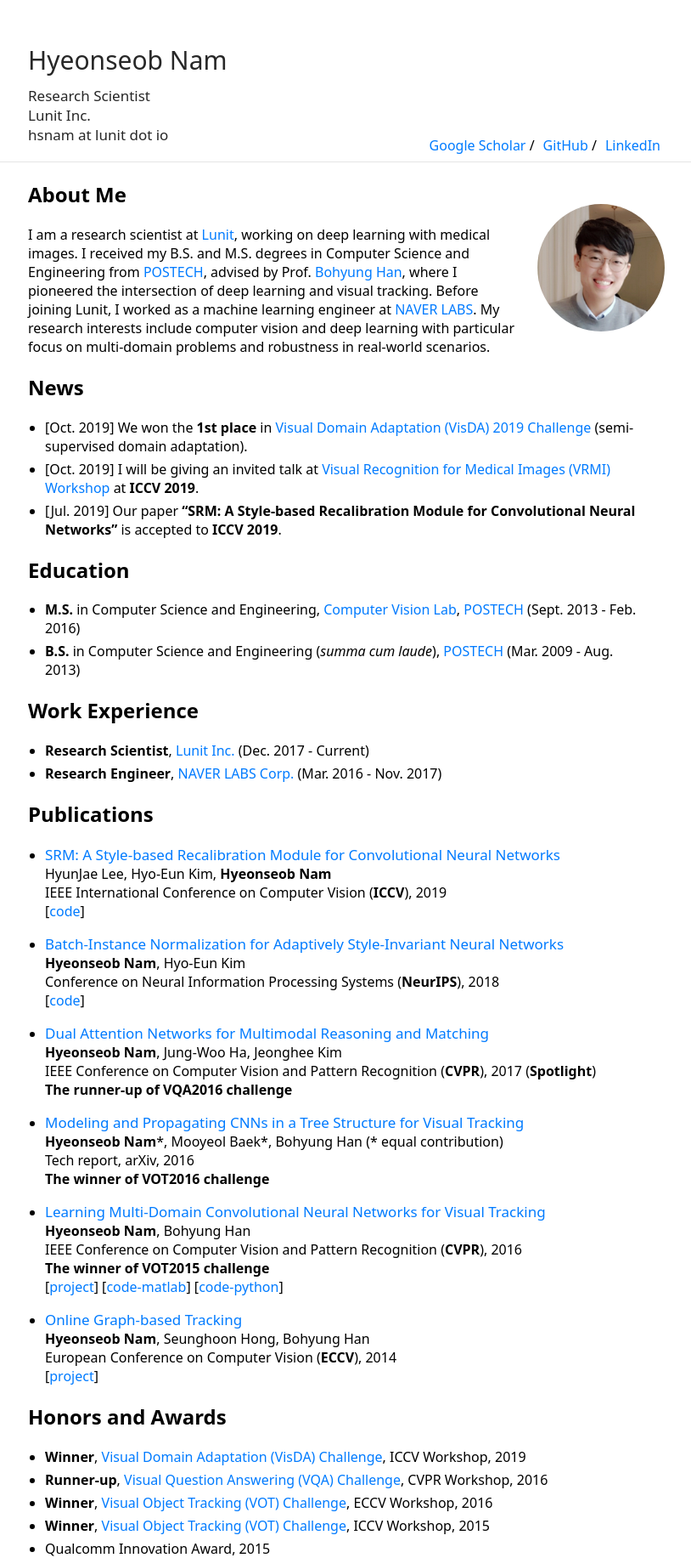
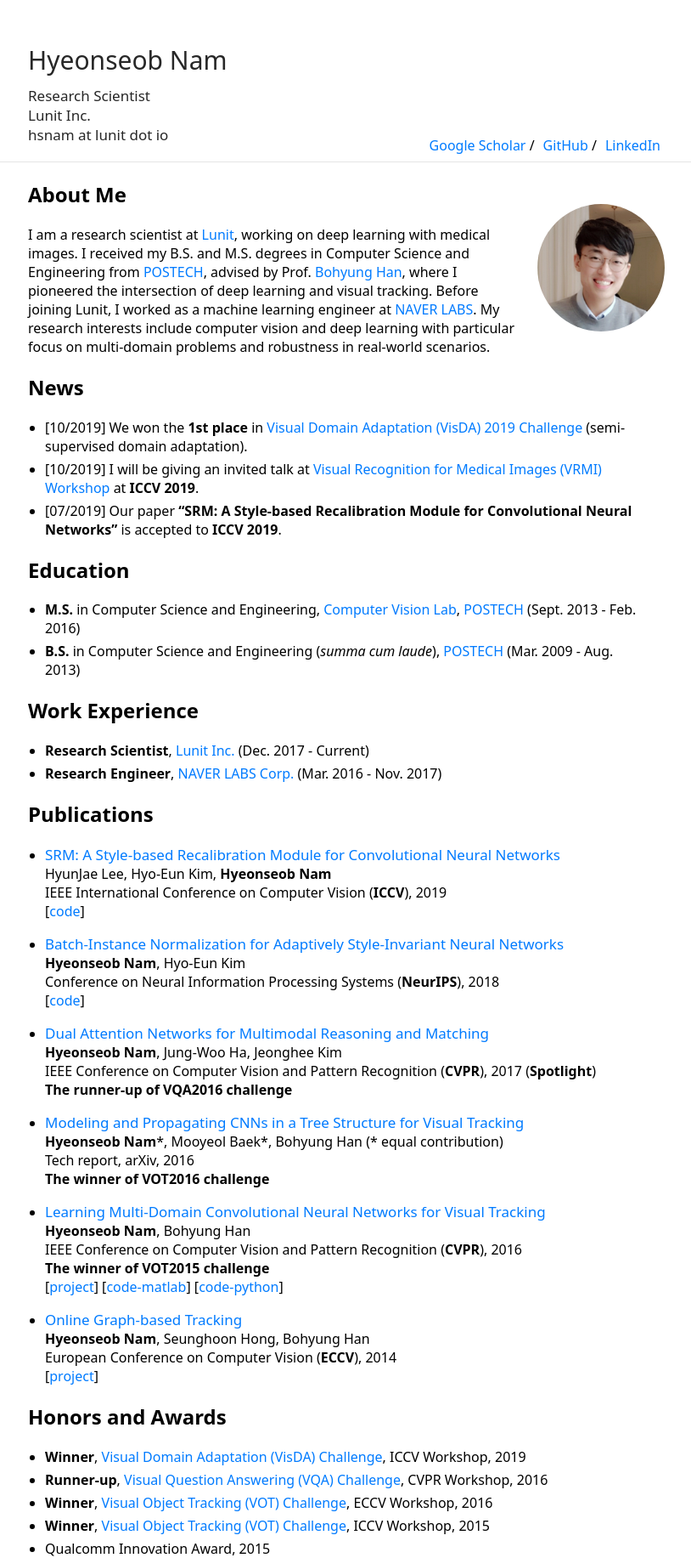
Before and after one commit to gholste/hyeonseobnam.github.io, a Jekyll site: the page built from index.md, in a window 1280 px wide. Shown: the whole page at 85% size, without its empty margins (232-1046 px from the left). Built offline with Jekyll 4.4.1, drawn with Linux system fonts in a browser that asks for light colours.

Commit message:
Update index.md

```diff
--- a/index.md
+++ b/index.md
@@ -13,9 +13,9 @@ Before joining Lunit, I worked as a machine learning engineer at [NAVER LABS](ht
 My research interests include computer vision and deep learning with particular focus on multi-domain problems and robustness in real-world scenarios.
 
 ## News
-- [Oct. 2019] We won the **1st place** in [Visual Domain Adaptation (VisDA) 2019 Challenge](http://ai.bu.edu/visda-2019/) (semi-supervised domain adaptation).
-- [Oct. 2019] I will be giving an invited talk at [Visual Recognition for Medical Images (VRMI) Workshop](https://sites.google.com/view/iccv19-vrmi) at **ICCV 2019**.
-- [Jul. 2019] Our paper **"SRM: A Style-based Recalibration Module for Convolutional Neural Networks"** is accepted to **ICCV 2019**.
+- [10/2019] We won the **1st place** in [Visual Domain Adaptation (VisDA) 2019 Challenge](http://ai.bu.edu/visda-2019/) (semi-supervised domain adaptation).
+- [10/2019] I will be giving an invited talk at [Visual Recognition for Medical Images (VRMI) Workshop](https://sites.google.com/view/iccv19-vrmi) at **ICCV 2019**.
+- [07/2019] Our paper **"SRM: A Style-based Recalibration Module for Convolutional Neural Networks"** is accepted to **ICCV 2019**.
 
 ## Education
 
```
